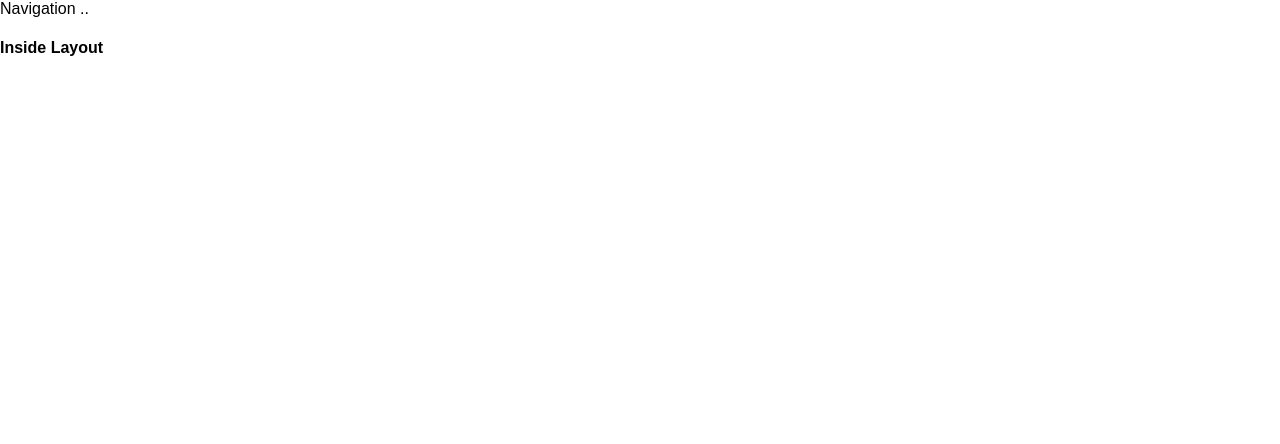
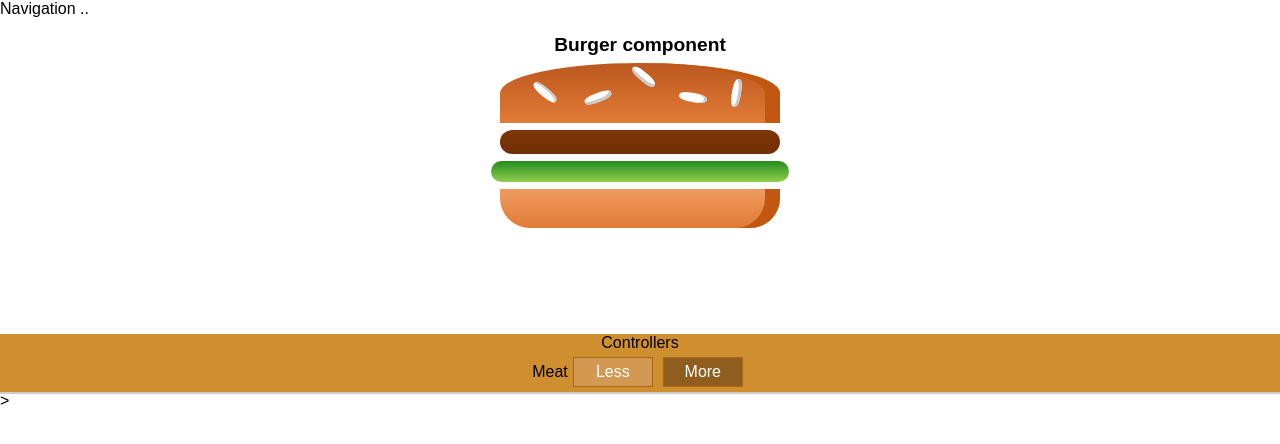
Before and after one commit to nibiru2O12/burger-builder, a React app: page / in a window 1280 px wide. Shown: the top 444 px of the page. Built offline with nearby package versions, Linux system fonts and the light colour scheme.

Commit message:
added layout for buildControl

```diff
--- a/src/App.js
+++ b/src/App.js
@@ -2,12 +2,13 @@ import React, { Component } from 'react';
 import './App.css';
 
 import Layout from './components/Layout';
+import BurgerBuilder from './containers/BurgerBuilder';
 
 class App extends Component {
   render() {
     return (
       <Layout>
-        <h4>Inside Layout</h4>
+        <BurgerBuilder />
       </Layout>
     );
   }
--- /dev/null
+++ b/src/components/Burger/BuildControls/BuildControl/build-control.css
@@ -0,0 +1,56 @@
+.BuildControl {
+    display: flex;
+    justify-content: space-between;
+    align-items: center;
+    margin: 5px 0;
+}
+
+.BuildControl button {
+    display: block;
+    font: inherit;
+    padding: 5px;
+    margin: 0 5px;
+    width: 80px;
+    border: 1px solid #AA6817;
+    cursor: pointer;
+    outline: none;
+}
+
+.BuildControl button:disabled {
+    background-color: #AC9980;
+    border: 1px solid #7E7365;
+    color: #ccc;
+    cursor: default;
+}
+
+.BuildControl button:hover:disabled {
+    background-color: #AC9980;
+    color: #ccc;
+    cursor: not-allowed;
+}
+
+.Label {
+    padding: 10px;
+    font-weight: bold;
+    width: 80px;
+}
+
+.BuildControl .Less {
+    background-color: #D39952;
+    color: white;
+}
+
+.BuildControl .More {
+    background-color: #8F5E1E;
+    color: white;
+}
+
+.BuildControl .Less:hover, .BuildControl .Less:active {
+    background-color: #DAA972;
+    color: white;
+}
+
+.BuildControl .More:hover,.BuildControl .More:active {
+    background-color: #99703F;
+    color: white;
+}
--- /dev/null
+++ b/src/components/Burger/BuildControls/BuildControl/index.js
@@ -0,0 +1,17 @@
+import React, { Component } from 'react';
+
+import classes from './build-control.css';
+
+class BuildControl extends Component{
+    render(){
+        return  (
+            <div className={classes.BuildControl} >
+                <label>{this.props.label}</label>
+                <button className={classes.Less}>Less</button>
+                <button className={classes.More}>More</button>
+            </div>
+        )
+    }
+}
+
+export default BuildControl;
--- /dev/null
+++ b/src/components/Burger/BuildControls/build-controls.css
@@ -0,0 +1,9 @@
+.BuildControls{
+    width: 100%;
+    background-color: #CF8F2E;
+    display: flex;
+    flex-flow:column;
+    align-items: center;
+    box-shadow:  0 2px 1px #ccc;
+    margin: auto;
+}
--- /dev/null
+++ b/src/components/Burger/BuildControls/index.js
@@ -0,0 +1,18 @@
+import React, { Component } from 'react';
+
+import classes from './build-controls.css'
+import BuildControl from './BuildControl';
+
+
+class BuildControls extends Component {
+    render() {
+        return (
+            <div className={classes.BuildControls}>
+                Controllers
+                <BuildControl label="Meat"/>
+            </div>
+        );
+    }
+}
+
+export default BuildControls;
--- /dev/null
+++ b/src/components/Burger/Burger.css
@@ -0,0 +1,30 @@
+.Burger{
+    width:100%;
+    height: 250px;
+    margin: auto;
+    overflow: scroll;
+    text-align: center;
+    font-weight: bold;
+    font-size: 1.2rem;
+}
+
+
+@media (min-width: 1000px) and (min-height: 700px){
+    .Burger {
+        width: 700px;
+        height: 600px;
+    }
+}
+
+@media (min-width: 500px) and (min-height:401px) {
+    .Burger{
+        width: 450px;
+        height: 400px;
+    }
+}
+@media (min-width: 500px) and (min-height:400px) {
+    .Burger{
+        width: 350px;
+        height: 300px;
+    }
+}
--- /dev/null
+++ b/src/components/Burger/BurgerIngredient/burgerIngredient.css
@@ -0,0 +1,113 @@
+.BreadBottom {
+    height: 13%;
+    width: 80%;
+    background: linear-gradient(rgb(238, 155, 96), #e27b36);
+    border-radius: 0 0 30px 30px;
+    box-shadow: inset -15px 0 #c15711;
+    margin: 2% auto;
+}
+
+.BreadTop {
+    height: 20%;
+    width: 80%;
+    background: linear-gradient(#bc581e, #e27b36);
+    border-radius: 50% 50% 0 0;
+    box-shadow: inset -15px 0 #c15711;
+    margin: 2% auto;
+    position: relative;
+}
+
+.Seeds1 {
+    width: 10%;
+    height: 15%;
+    position: absolute;
+    background-color: white;
+    left: 30%;
+    top: 50%;
+    border-radius: 40%;
+    transform: rotate(-20deg);
+    box-shadow: inset -2px -3px #c9c9c9;
+}
+
+.Seeds1:after {
+    content: "";
+    width: 100%;
+    height: 100%;
+    position: absolute;
+    background-color: white;
+    left: -170%;
+    top: -260%;
+    border-radius: 40%;
+    transform: rotate(60deg);
+    box-shadow: inset -1px 2px #c9c9c9;
+  }
+
+.Seeds1:before {
+    content: "";
+    width: 100%;
+    height: 100%;
+    position: absolute;
+    background-color: white;
+    left: 180%;
+    top: -50%;
+    border-radius: 40%;
+    transform: rotate(60deg);
+    box-shadow: inset -1px -3px #c9c9c9;
+  }
+
+  .Seeds2 {
+    width: 10%;
+    height: 15%;
+    position: absolute;
+    background-color: white;
+    left: 64%;
+    top: 50%;
+    border-radius: 40%;
+    transform: rotate(10deg);
+    box-shadow: inset -3px 0 #c9c9c9;
+  }
+
+  .Seeds2:before {
+    content: "";
+    width: 100%;
+    height: 100%;
+    position: absolute;
+    background-color: white;
+    left: 150%;
+    top: -130%;
+    border-radius: 40%;
+    transform: rotate(90deg);
+    box-shadow: inset 1px 3px #c9c9c9;
+  }
+
+
+.Meat {
+    width: 80%;
+    height: 8%;
+    background: linear-gradient(#7f3608, #702e05);
+    margin: 2% auto;
+    border-radius: 15px;
+}
+
+.Cheese {
+    width: 90%;
+    height: 4.5%;
+    margin: 2% auto;
+    background: linear-gradient(#f4d004, #d6bb22);
+    border-radius: 20px;
+}
+
+.Salad {
+    width: 85%;
+    height: 7%;
+    margin: 2% auto;
+    background: linear-gradient(#228c1d, #91ce50);
+    border-radius: 20px;
+}
+
+.Bacon {
+    width: 80%;
+    height: 3%;
+    background: linear-gradient(#bf3813, #c45e38);
+    margin: 2% auto;
+}
--- /dev/null
+++ b/src/components/Burger/BurgerIngredient/index.js
@@ -0,0 +1,44 @@
+import React, { Component } from 'react';
+import PropTypes from 'prop-types';
+
+import classes from './burgerIngredient.css';
+
+class BurgerIngredients extends Component {
+
+    static propTypes = {
+        type:PropTypes.string,
+    }
+
+    render() {
+        let ingredients = '';
+
+        switch (this.props.type) {
+            case ('bread-top'):
+                ingredients = (
+                    <div className={classes.BreadTop} >
+                        <div className={classes.Seeds1}></div>
+                        <div className={classes.Seeds2}></div>
+                    </div>
+                    )
+                break;
+            case ('bread-bottom'):
+                ingredients = <div className={classes.BreadBottom}></div>
+                break;
+            case ('meat'):
+                ingredients = <div className={classes.Meat}></div>
+                break;
+            case ('salad'):
+                ingredients = <div className={classes.Salad}></div>
+                break;
+            default:
+            console.log(this.props.type);
+                ingredients = <div> case default</div>;
+                break;
+        }
+
+        return ingredients;
+
+    }
+}
+
+export default BurgerIngredients;
--- /dev/null
+++ b/src/components/Burger/index.js
@@ -0,0 +1,22 @@
+import React, { Component } from 'react';
+
+import classes from './Burger.css';
+import Aux from '../../hoc/Aux';
+import BurgerIngredient from './BurgerIngredient';
+
+class Burger extends Component {
+    render() {
+        return (
+            <div className={classes.Burger}>
+                <div>Burger component</div>
+
+                <BurgerIngredient type='bread-top' />
+                <BurgerIngredient type='meat' />
+                <BurgerIngredient type='salad' />
+                <BurgerIngredient type='bread-bottom' />
+            </div>
+        );
+    }
+}
+
+export default Burger;
--- /dev/null
+++ b/src/components/Layout/index.css
@@ -0,0 +1,3 @@
+.content{
+    margin-top:16px;
+}
--- a/src/components/Layout/index.js
+++ b/src/components/Layout/index.js
@@ -1,13 +1,18 @@
 import React, { Component } from 'react';
 
 import Aux from '../../hoc/Aux';
+import classes from "./index.css";
 
 class Layout extends Component {
     render() {
+        console.log('class',classes.content)
+
         return (
             <Aux>
                 <div>Navigation ..</div>
-                {this.props.children}
+                <main className={classes.content}>
+                    {this.props.children}
+                </main>
             </Aux>
         );
     }
--- /dev/null
+++ b/src/containers/BurgerBuilder/index.js
@@ -0,0 +1,18 @@
+import React, { Component } from 'react';
+
+import Aux from '../../hoc/Aux';
+import Burger from '../../components/Burger'
+import BuildControls from '../../components/Burger/BuildControls';
+
+class BurgerBuilder extends Component {
+    render(){
+        return (
+            <Aux>
+                <Burger />
+                <BuildControls />>
+            </Aux>
+        )
+    }
+}
+
+export default BurgerBuilder;
```
